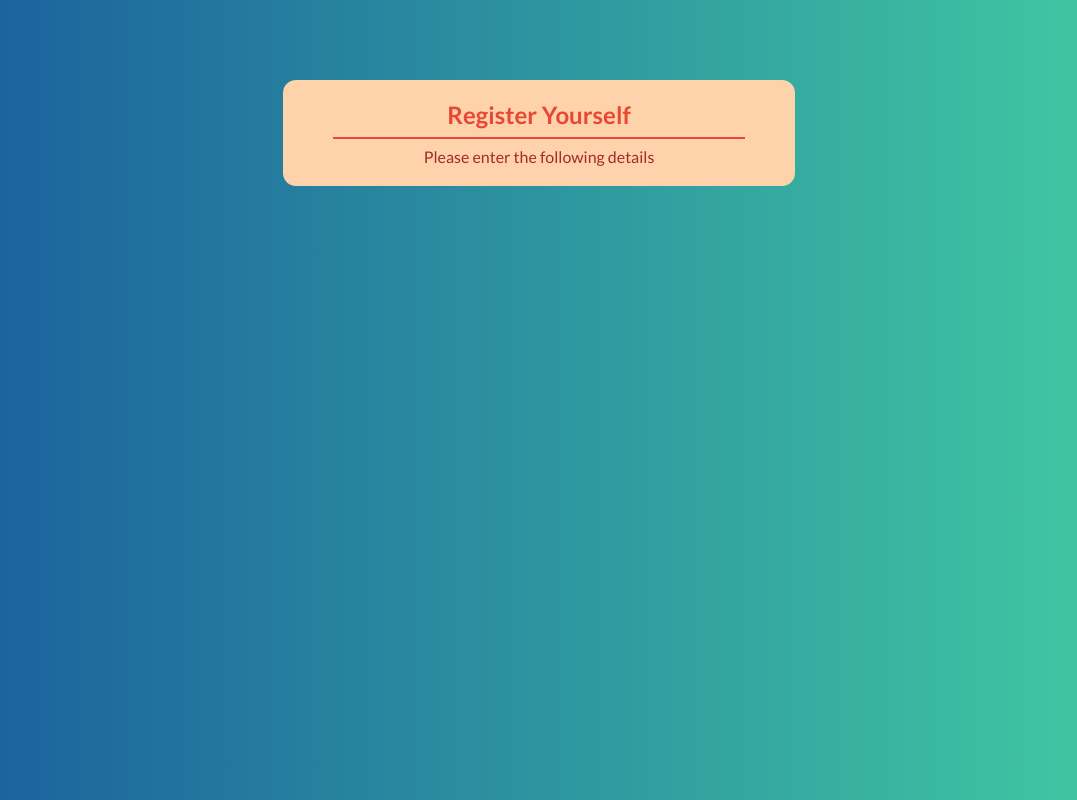
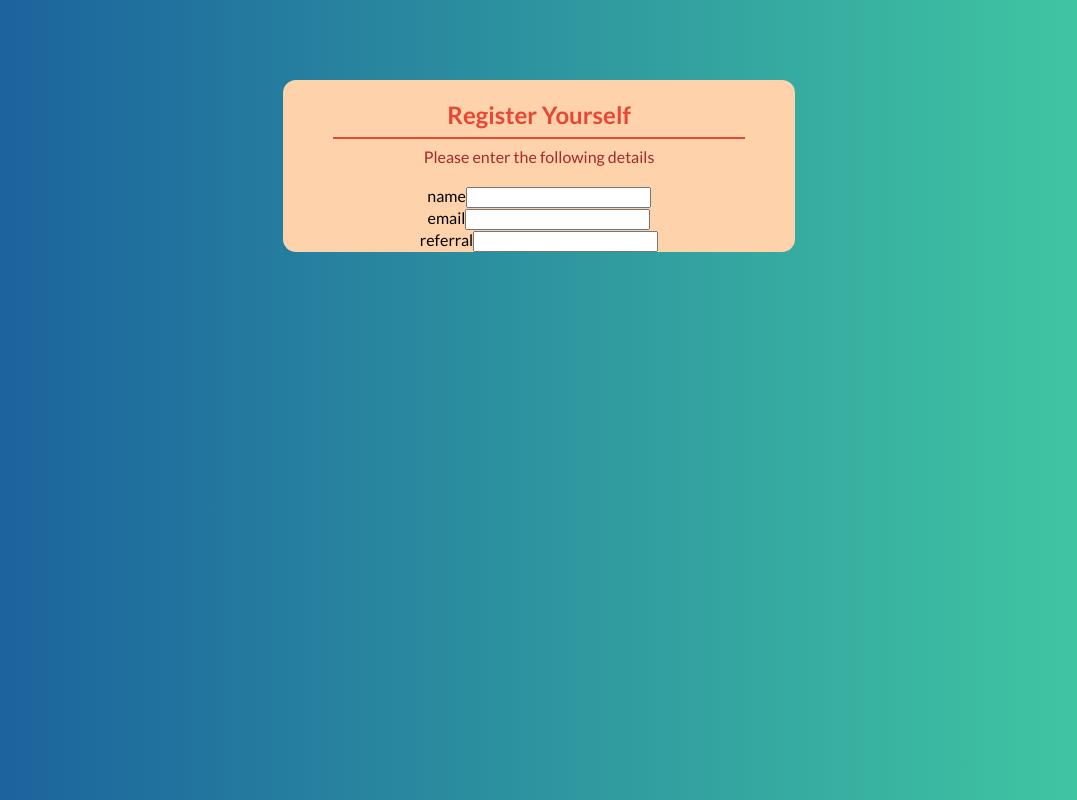
Before and after one commit to Sam44323/referral-front-end, a React (Create React App) app: page /signup in a window 1280 px wide. Shown: the whole page, without its empty margins (101-1178 px from the left). Built offline with nearby package versions, Linux system fonts and the light colour scheme.

Commit message:
add: added custom types and arrays for mapper

```diff
--- a/src/components/Input.tsx
+++ b/src/components/Input.tsx
@@ -1,8 +1,18 @@
 import React from 'react';
 import styles from '../styles/components/Input.module.scss';
 
-const Input: React.FC = () => {
-  return <></>
+interface InputProps{
+  type: string;
+  placeholder: string;
+  value: string;
+  onChange: (event: React.ChangeEvent<HTMLInputElement>) => void;
+}
+
+const Input: React.FC<InputProps> = (props) => {
+  return <div className={styles.InputContainer}>
+    <label className={styles.InputLabel}>{props.placeholder}</label>
+    <input className={styles.Input} type={props.type} value={props.value} onChange={props.onChange} />
+  </div>
 }
 
 export default Input;
--- a/src/pages/Signup.tsx
+++ b/src/pages/Signup.tsx
@@ -1,4 +1,5 @@
 import React from 'react';
+import Input from '../components/Input';
 import styles from '../styles/pages/Signup.module.scss'
 
 interface SignupStateProps{
@@ -9,8 +10,21 @@ interface SignupStateProps{
   source: "WEB_APP"
 }
 
+const inputArray = ["name", "email", "referral"];
+type FormInputs = "name" | "email" | "referral";
+
 const Signup: React.FC = () => {
-  const [signupData, setSignupData] = React.useState()
+  const [signupData, setSignupData] = React.useState<SignupStateProps>({
+    name: "",
+    email: "",
+    referral: "",
+    privacyPolicy: false,
+    source: "WEB_APP"
+  })
+
+  const handleChange = (e: React.ChangeEvent<HTMLInputElement>) => {
+
+  }
 
   return <div className={styles.SignupContainer}>
     <section className={styles.HeaderContainer}>
@@ -18,7 +32,15 @@ const Signup: React.FC = () => {
       <hr/>
       <p>Please enter the following details</p>
     </section>
-    <section className={styles.InputContainer}></section>
+    <section className={styles.InputContainer}>
+
+       {
+          inputArray.map((input, index) => {
+             return  <Input key={index} placeholder={input} type="text" value={signupData[input as FormInputs]} onChange={handleChange}/>
+          })
+       }
+
+    </section>
   </div>
 }
 
```
